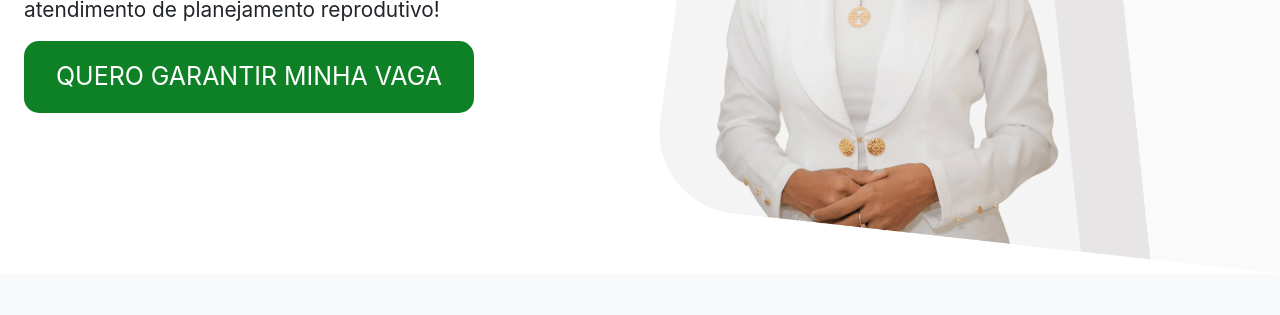
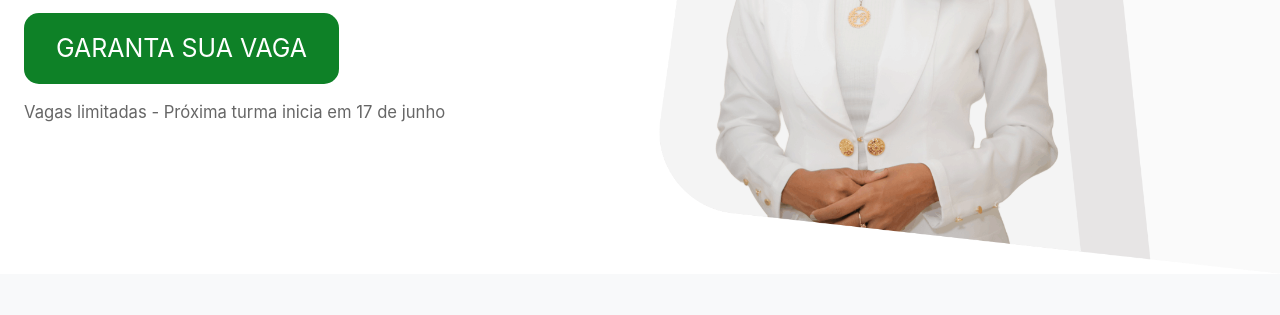
Before and after one commit to tazmouzine/mentoria, a plain HTML site: page index.html in a window 1280 px wide. Shown: the part 302-617 px from the top of the page. Drawn offline with nearby package versions, Linux system fonts and the light colour scheme.

Commit message:
update layout

```diff
--- a/index.html
+++ b/index.html
@@ -30,8 +30,9 @@
         </p>
         <button class="hero-cta" onclick="window.location.href='https://payfast.greenn.com.br/118434'"
           rel="noopener noreferrer" title="QUERO GARANTIR MINHA VAGA" aria-label="QUERO GARANTIR MINHA VAGA">
-          QUERO GARANTIR MINHA VAGA
+          GARANTA SUA VAGA
         </button>
+        <p class="mt-3 text-muted small">Vagas limitadas - Próxima turma inicia em 17 de junho</p>
       </div>
     </section>
   </header>
@@ -448,7 +449,7 @@
         <div class="mx-auto" style="max-width: 800px;">
           <div class="card price-card p-4">
             <div class="text-center mb-4">
-              <h3 class="h2 font-weight-bold mb-2 text-green-dark">Mentoria Completa em Métodos Contraceptivos</h3>
+              <h3 class="h2 font-weight-bold mb-2 text-green-dark">Mentoria de Métodos Contraceptivos</h3>
               <p class="h5 text-muted mb-4">Transforme sua prática clínica e torne-se referência em aconselhamento
                 contraceptivo
               </p>
--- a/styles/styles.css
+++ b/styles/styles.css
@@ -29,7 +29,7 @@ header {
   }
 }
 
-#beneficios{
+#beneficios {
   .card {
     border: none !important;
     background: none !important;
@@ -41,6 +41,7 @@ header {
       transform: translateY(-5px);
     }
   }
+
   .card-header {
     color: #35424a;
     background: none !important;
@@ -61,6 +62,7 @@ header {
     transform: translateY(0);
   }
 }
+
 #modulos {
   .card {
     background-color: #ffffff;
@@ -77,6 +79,7 @@ header {
       transform: translateY(-5px);
     }
   }
+
   .card-header {
     color: #35424a;
     background: none !important;
@@ -117,6 +120,11 @@ header {
       color: #35424a;
       font-weight: lighter;
       font-size: 1em;
+    }
+
+    .small {
+      font-size: 0.8em !important;
+      color: #666 !important;
     }
   }
 }
@@ -180,7 +188,7 @@ header {
 }
 
 .text-green-500 {
-    color: rgb(34 197 94 );
+  color: rgb(34 197 94);
 }
 
 h1 {
@@ -272,7 +280,7 @@ footer p {
     font-weight: bold !important;
   }
 
-  h3{
+  h3 {
     font-size: 1em !important;
     font-weight: bold !important;
   }
@@ -292,6 +300,7 @@ footer p {
     .hero-text {
       margin: 0;
       font-size: 1.3em;
+
       button {
         width: 100%;
       }
@@ -310,12 +319,14 @@ footer p {
     }
   }
 
-  header, .chamada {
+  header,
+  .chamada {
     .hero-cta {
       margin-top: 25px;
       font-size: 0.9em;
     }
   }
+
   .hero-bg {
     min-height: 30vw;
     max-height: 68vw;
```
Lines whose indentation alone changed are shown as unchanged.
